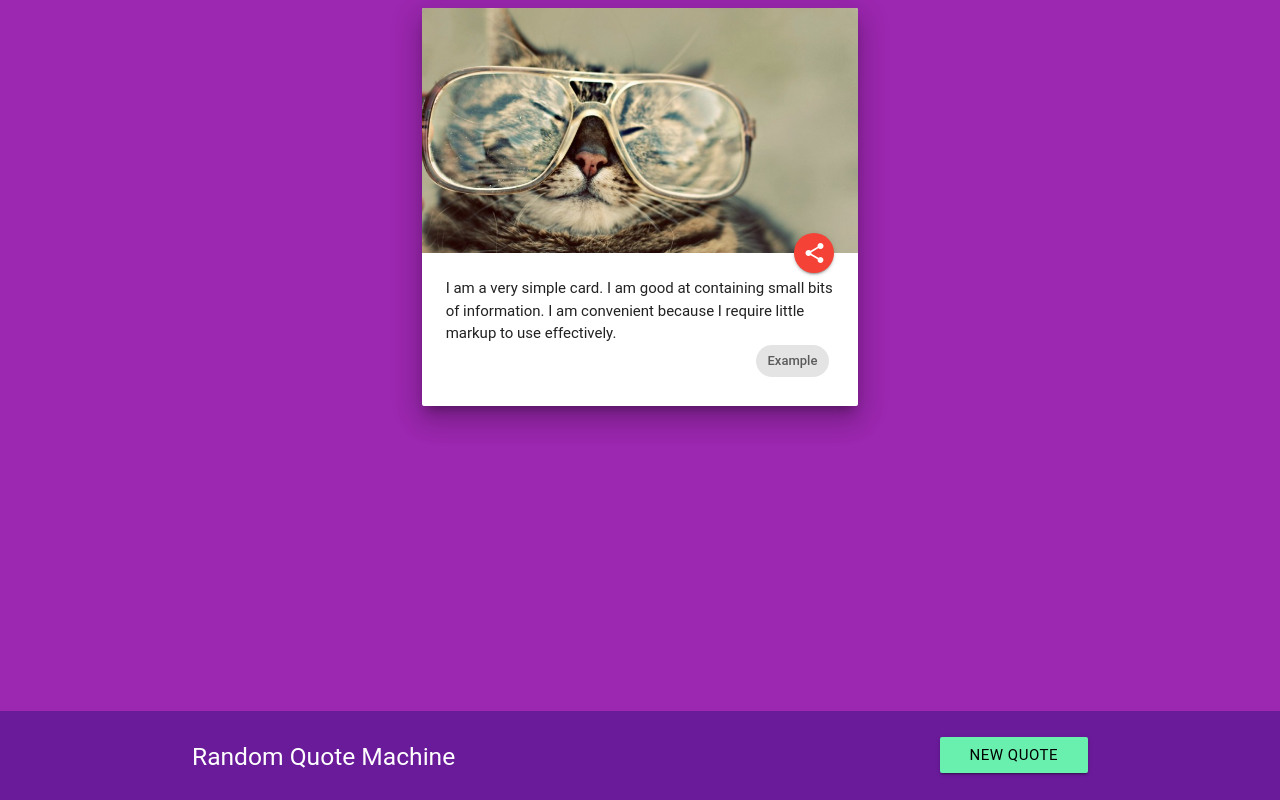
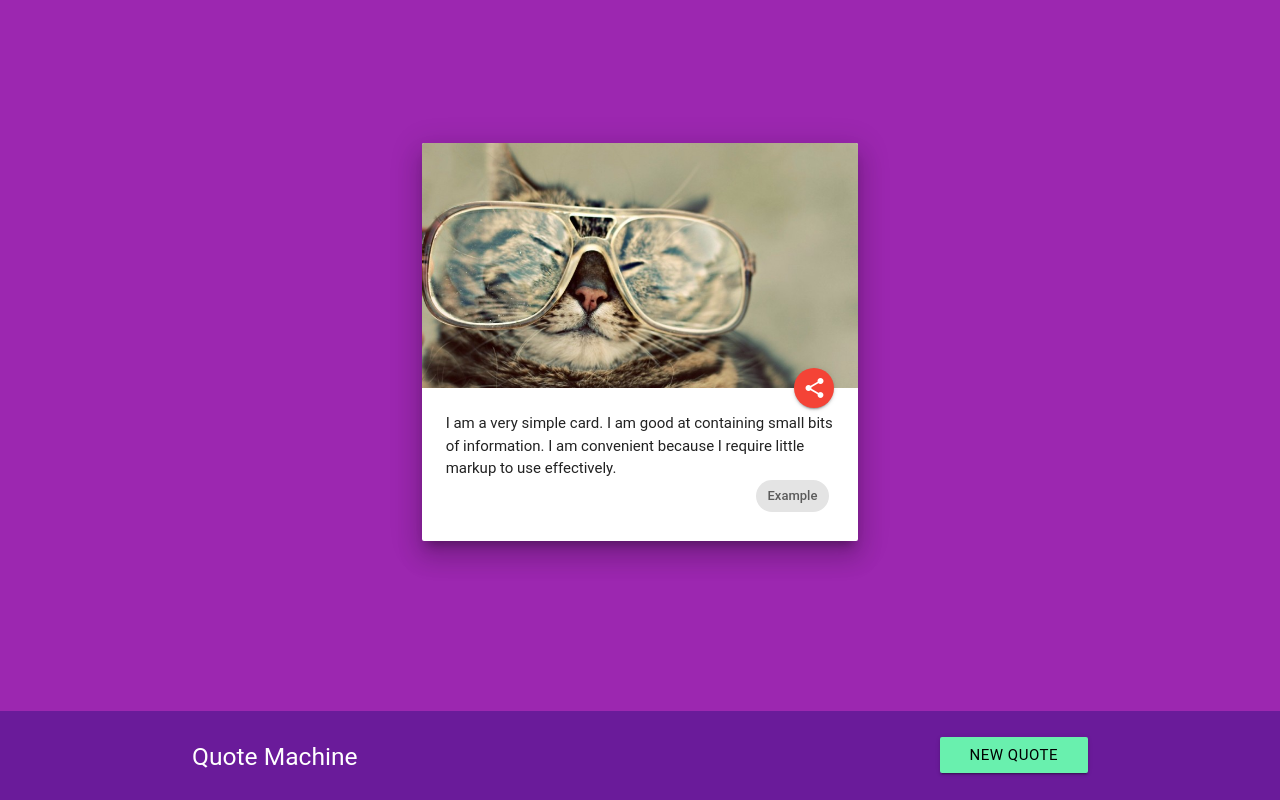
Before and after one commit to renzit/material-quote-machine, a website: page index.html in a window 1280 px wide. Drawn offline with nearby package versions, Linux system fonts and the light colour scheme; a web font is replaced by a local one.

Commit message:
vertical align card

```diff
--- a/index.html
+++ b/index.html
@@ -11,7 +11,7 @@
 </head>
 
 <body>
-    <main class="purple">
+    <main class="purple valign-wrapper">
         <div class="container">
             <div class="row">
                 <div class="col s12 m6 push-m3 l6 push-l3">
@@ -40,7 +40,7 @@
         <div class="container">
         <div class="row valign-wrapper">
             <div class="col l6 s6">
-                <h5 class="white-text">Random Quote Machine</h5>
+                <h5 class="white-text">Quote Machine</h5>
             </div>
             <div class="col l6 s6 right-align">
                 <a class="waves-effect waves-light btn green accent-2 black-text" onclick="newQuote()">New Quote</a>
```
